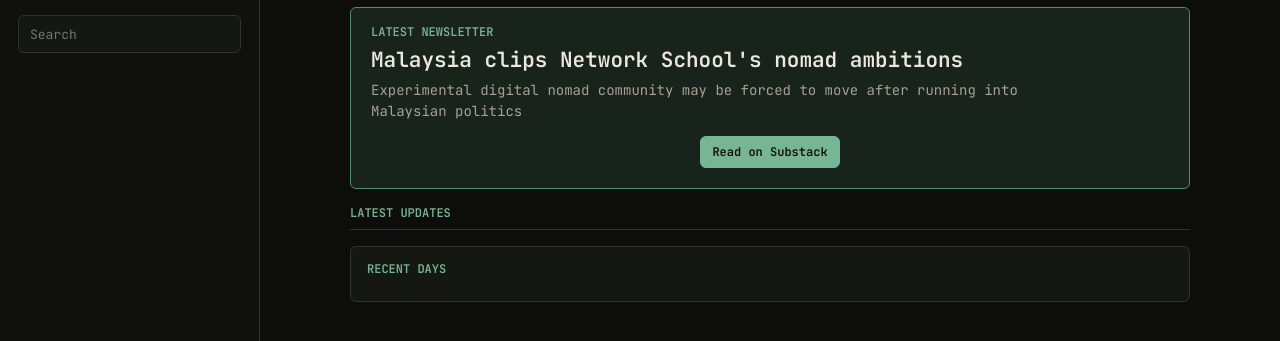
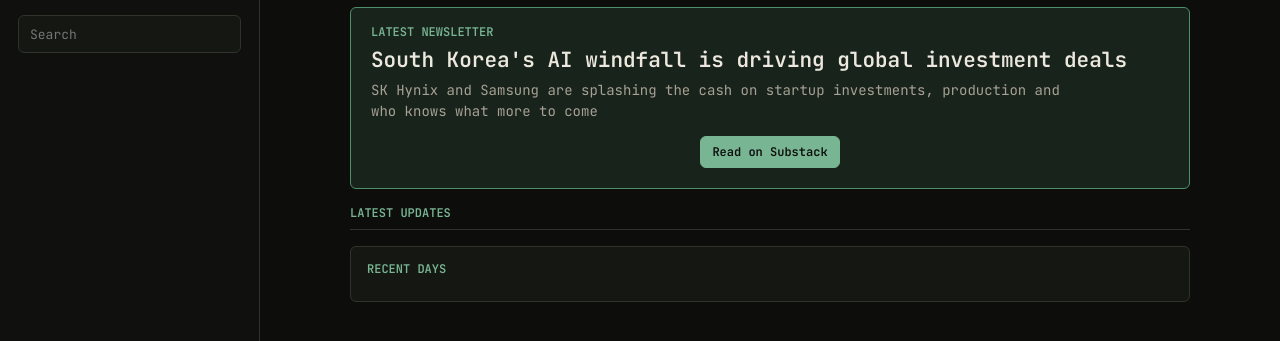
Before and after one commit to asiatechreview/atr-newsfeed, a website: page public/index.html in a window 1280 px wide. Shown: the part 127-468 px from the top of the page. Drawn offline with Linux system fonts and the light colour scheme; no server answers.

Commit message:
Update bulletin latest newsletter promo

```diff
--- a/public/index.html
+++ b/public/index.html
@@ -50,10 +50,10 @@
       <section class="newsletter-promo" aria-label="Latest Asia Tech Review newsletter">
         <div>
           <p class="eyebrow">Latest newsletter</p>
-          <h2>Malaysia clips Network School's nomad ambitions</h2>
-          <p>Experimental digital nomad community may be forced to move after running into Malaysian politics</p>
+          <h2>South Korea's AI windfall is driving global investment deals</h2>
+          <p>SK Hynix and Samsung are splashing the cash on startup investments, production and who knows what more to come</p>
         </div>
-        <a href="https://www.asiatechreview.com/p/malaysia-clips-network-schools-nomad" target="_blank" rel="noopener">Read on Substack</a>
+        <a href="https://www.asiatechreview.com/p/south-koreas-ai-windfall-is-driving" target="_blank" rel="noopener">Read on Substack</a>
       </section>
 
       <div class="content-grid">
```
